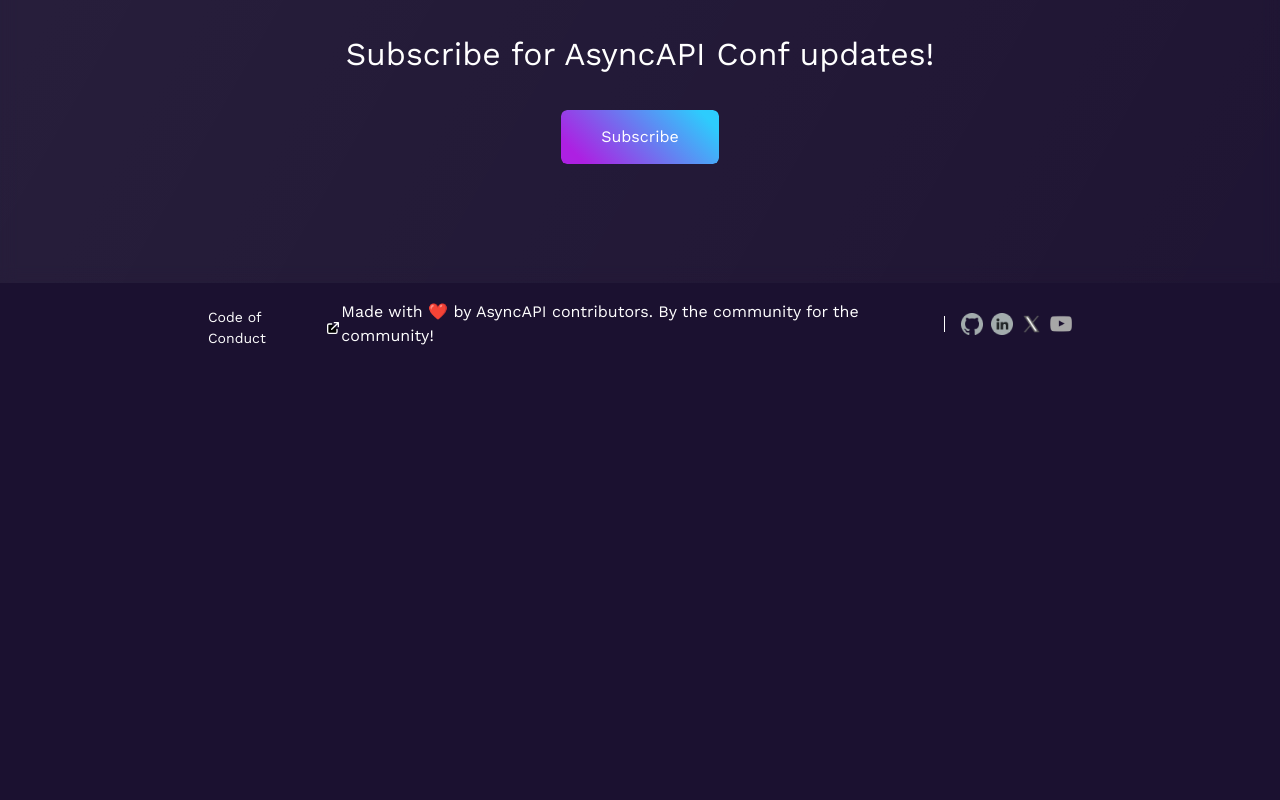
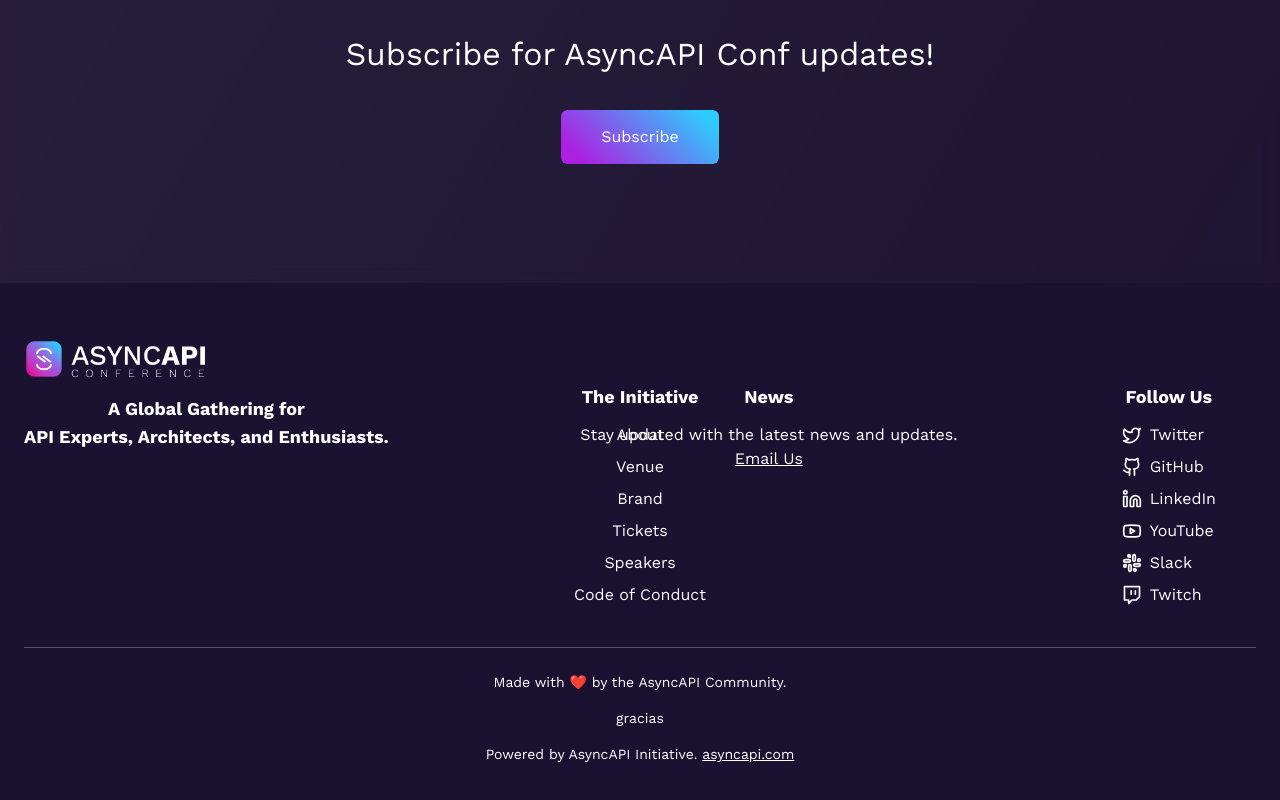
Before and after one commit to asyncapi/conference-website, a Next.js app: page / in a window 1280 px wide. Shown: the part 5418-6218 px from the top of the page. Before the commit the page ends 5783 px from the top, so only its background shows below. Built offline with nearby package versions, Linux system fonts and the light colour scheme.

Commit message:
refactor:restructure footer layout

```diff
--- a/components/Footer/footer.js
+++ b/components/Footer/footer.js
@@ -1,76 +1,115 @@
-import React from "react";
-import Image from "next/image";
-import ILink from "../illustration/link";
+import Link from 'next/link';
+import React, { useEffect, useState } from 'react';
+import { Twitter, Github, Linkedin, Youtube, Slack, Twitch } from 'lucide-react';
 
-function Footer() {
-  const socials = [
-    {
-      name: "Github",
-      href: "https://github.com/asyncapi",
-      imgUrl: "/img/Github.png",
-    },
-    {
-      name: "Linkedin",
-      href: "https://www.linkedin.com/company/asyncapi/",
-      imgUrl: "/img/Linkedln.png",
-    },
-    {
-      name: "Twitter(X)",
-      href: "https://x.com/asyncapispec",
-      imgUrl: "/img/twitter_new.png",
-    },
-    {
-      name: "YouTube",
-      href: "https://www.youtube.com/@AsyncAPI",
-      imgUrl: "/img/youtube.png",
-    },
-  ];
+const socialMediaLinks = [
+  { label: 'Twitter', testid: 'footer-Twitter', url: 'https://x.com/asyncapispec', icon: <Twitter className='h-5 w-5' /> },
+  { label: 'GitHub', testid: 'footer-Github', url: 'https://github.com/asyncapi', icon: <Github className='h-5 w-5' /> },
+  { label: 'LinkedIn', testid: 'footer-LinkedIn', url: 'https://www.linkedin.com/company/asyncapi/', icon: <Linkedin className='h-5 w-5' /> },
+  { label: 'YouTube', url: 'https://youtube.com/asyncapi', icon: <Youtube className='h-5 w-5' /> },
+  { label: 'Slack', url: 'https://asyncapi.com/slack-invite', icon: <Slack className='h-5 w-5' /> },
+  { label: 'Twitch', url: 'https://www.twitch.tv/asyncapi', icon: <Twitch className='h-5 w-5' /> }
+];
+
+const initiativeLinks = [
+  { label: 'About', url: '#about' },
+  { label: 'Venue', url: '/venue/Online' },
+  { label: 'Brand', url: 'https://github.com/asyncapi/brand/blob/master/brand-guidelines/README.md' },
+  { label: 'Tickets', url: '#tickets' },
+  { label: 'Speakers', url: '#speakers' },
+  { label: 'Code of Conduct', url: 'https://github.com/asyncapi/community/blob/master/CODE_OF_CONDUCT.md' }
+];
+
+const helloVariants = [
+  "thank you", "gracias", "धन्यवाद", "merci", "danke", "ありがとう", "谢谢", "Спасибо",
+  "شكراً", "감사합니다", "ευχαριστώ", "grazie", "terima kasih", "धन्यबाद", "tack",
+  "dziękuję", "mersi", "hvala", "धन्यवाद", "ขอบคุณ", "ありがとう ございます", "salamat",
+  "धन्यवाद", "მადლობა", "спасибі", "multumesc", "tänan", "aitäh", "faleminderit",
+  "شكرا جزيلا", "धन्यवाद छ", "děkuji", "kiitos", "takk", "tak"
+];
+
+export default function ConferenceFooter() {
+  const [helloText, setHelloText] = useState('Hello');
+
+  useEffect(() => {
+    const interval = setInterval(() => {
+      setHelloText(prev => helloVariants[(helloVariants.indexOf(prev) + 1) % helloVariants.length]);
+    }, 3000);
+    return () => clearInterval(interval);
+  }, []);
+
   return (
-    <div className="container" data-test="footer">
-      <div
-        className="w-full flex justify-between items-center p-4 sm:flex-col sm:gap-3"
-        data-test="footer-asyncAPI-logo"
-      >
-        <div className="mt-2 text-[14px] text-gray-100 sm:hidden">
-          <a
-            href="https://github.com/asyncapi/community/blob/master/CODE_OF_CONDUCT.md"
-            target="_blank"
-            rel="noreferrer"
-            className="hover:underline text-white duration-200 ease-in-out flex items-center"
-            data-test="code-of-conduct"
+    <footer data-testid="footer" className='bg-dark px-6 py-14 text-white'>
+      <div className='max-w-screen-xl mx-auto flex flex-col md:flex-row justify-between items-center text-center md:text-left'>
+
+        {/* Left: Logo & Description */}
+        <div className='w-full md:w-1/4 flex flex-col items-start'>
+          <Link href='/' aria-label='AsyncAPI Conference'>
+            <img src='/img/logos/2025-logo.png' alt='AsyncAPI Logo' data-testid="footer-asyncAPI-logo" className='h-10 w-auto mb-4' />
+          </Link>
+          <p className='font-bold text-lg md:text-2xl mb-3'>
+            A Global Gathering for <br /> API Experts, Architects, and Enthusiasts.
+          </p>
+        </div>
+
+<div className='w-full md:w-1/2 flex justify-between px-10'>
+  <div className='w-full items-center mt-[-80px]'>
+    <h3 className='font-bold text-lg md:text-2xl mb-3'>The Initiative</h3>
+    <ul className='text-base'>
+      {initiativeLinks.map((link, index) => (
+        <li key={index} className='mb-2'>
+          <Link
+            href={link.url}
+            data-testid={link.label === 'Code of Conduct' ? 'footer-CodeOfConduct' : link.testid || undefined}
+            className='hover:text-gray-300 transition duration-300 ease-in-out'
           >
-           <span> Code of Conduct </span><span><ILink className='w-4 ml-2' fill='white' /></span>
-          </a>
+            {link.label}
+          </Link>
+        </li>
+      ))}
+    </ul>
+  </div>
+
+          <div className='w-auto flex justify-between px-10 ml-[-1300px]'>
+            <div className='w-full items-center mt-[-80px]'>
+            <h3 className='font-bold text-lg md:text-2xl mb-3'>News</h3>
+            <p className='text-base'>Stay updated with the latest news and updates.</p>
+            <Link href='mailto:press@asyncapi.io' className='text-secondary-500 underline hover:text-gray-300'>Email Us</Link>
+          </div>
         </div>
-        <div></div>
-        <div className="flex items-center justify-between sm:flex-col sm:items-center">
-         <div className="text-white">Made with ❤️ by AsyncAPI contributors. By the community for the community!</div>
-         <div className="w-[0.9px] h-4 bg-white ml-4 sm:hidden" />
-            <div className="ml-4 flex justify-between items-center gap-2 sm:mt-4">
-              {socials.map((social, index) => {
-                return (
-                  <a
-                    key={index}
-                    href={social.href}
-                    target="_blank"
-                    rel="noreferrer"
-                    className="rounded-lg flex items-center justify-center hover:border-[#AD20E2] duration-150 ease-in-out"
-                    data-test={`footer-${social.name}`}
-                  >
-                    <Image
-                      src={social.imgUrl}
-                      alt={social.name}
-                      height={23}
-                      width={23}
-                    />
-                  </a>
-                );
-              })}
-            </div>
+
+        {/* Right: Social Links */}
+        <div className='flex flex-col items-center mt-[-80px] ml-[-500px]'>
+          <h3 className='font-bold text-lg md:text-2xl mb-3'>Follow Us</h3>
+          <ul className='text-base'>
+            {socialMediaLinks.map((link, index) => (
+              <li key={index} className='mb-2 flex items-center'>
+                <a href={link.url} target='_blank' rel='noopener noreferrer' data-testid={link.testid || ''} className='flex items-center hover:text-gray-300'>
+                  {link.icon}
+                  <span className='ml-2'>{link.label}</span>
+                </a>
+              </li>
+            ))}
+          </ul>
+          </div>
         </div>
       </div>
-    </div>
+
+      {/* Bottom Section */}
+      <div className='border-t border-gray-600 mt-8 pt-6 flex flex-col md:flex-row justify-between items-center'>
+        <p className='text-sm text-center md:text-left'>
+          Made with <span className='font-mono text-secondary-500'>❤️</span> by the AsyncAPI Community.
+        </p>
+        <p className='text-sm text-center md:text-right mt-4 md:mt-0'>
+          {helloText}
+        </p>
+        <p className='text-sm text-center md:text-right mt-4 md:mt-0'>
+        Powered by AsyncAPI Initiative.{' '}
+          <a href='https://asyncapi.com' className='text-secondary-500 underline hover:text-gray-300' target='_blank' rel='noopener noreferrer'>
+            asyncapi.com
+          </a>
+        </p>
+      </div>
+    </footer>
   );
 }
-
-export default Footer;
```
Also changed, not shown: 2 other files (tests, documents, lock files or other folders).
